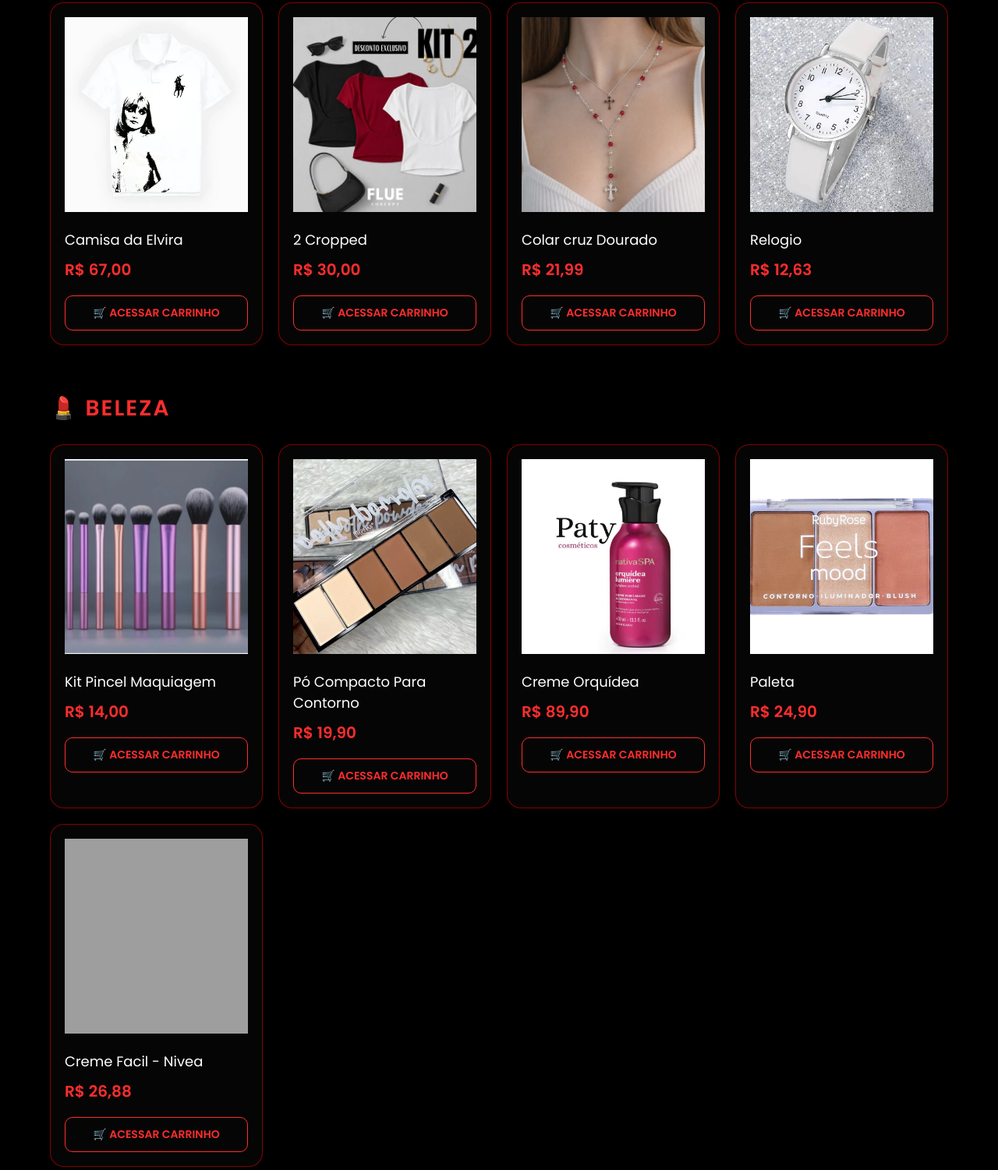
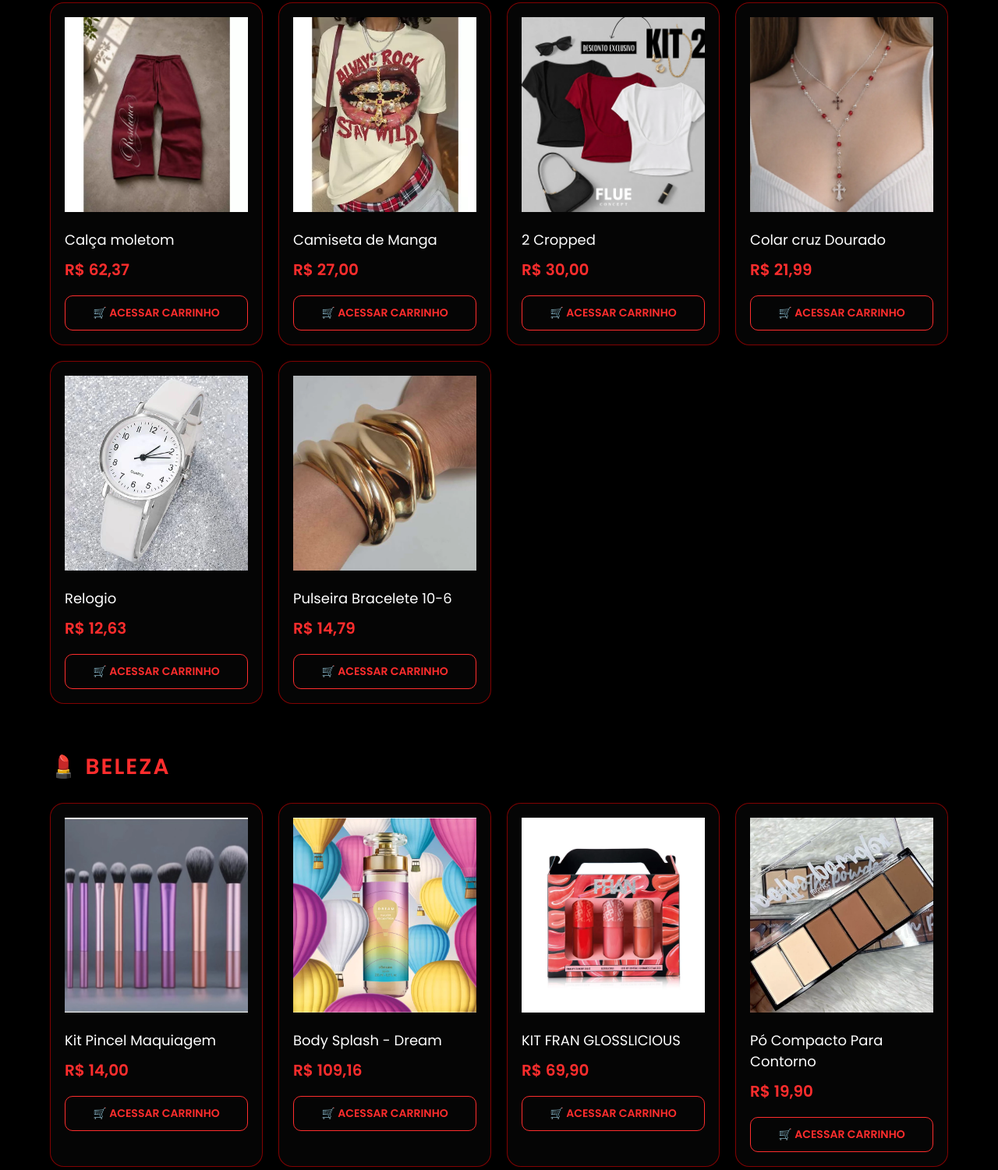
Before and after one commit to KetellynSantos/convite-Kitty, a website: page public/listaPresente.html in a window 1280 px wide. Shown: the part 968-2469 px from the top of the page at 78% size. Drawn offline with nearby package versions, Linux system fonts and the light colour scheme; grey boxes are pictures that could not be loaded.

Commit message:
alteração na lista de presente

```diff
--- a/public/listaPresente.html
+++ b/public/listaPresente.html
@@ -103,6 +103,26 @@
             <div class="grid-presentes">
 
                 <div class="card">
+                     <img src="assets/img/calcamoletom.webp">
+                    <h3>Calça moletom</h3>
+                    <span>R$ 62,37</span>
+
+                    <a href="https://shopee.com.br/Cal%C3%A7a-de-Moletom-Wed-leg-Baddy-Y2k-StreetStyle-Estampada-Resilience-Promo%C3%A7%C3%A3o-Moda-Streetwear-Algod%C3%A3o-Premium-i.1164908670.58264424382?extraParams=%7B%22display_model_id%22%3A149793688364%2C%22model_selection_logic%22%3A3%7D&sp_atk=4f21a64c-457c-404b-ab77-ba2ceaa1f016&xptdk=4f21a64c-457c-404b-ab77-ba2ceaa1f016">
+                        🛒 ACESSAR CARRINHO
+                    </a>
+                </div>
+
+                   <div class="card">
+                     <img src="assets/img/Camiseta de Manga.webp">
+                    <h3>Camiseta de Manga</h3>
+                    <span>R$ 27,00</span>
+
+                    <a href="https://shopee.com.br/Camiseta-de-Manga-Curta-Solta-com-Estampa-de-L%C3%A1bios-Feminina-Para-Voltar-%C3%A0s-Aulas-T_shirt-Stretwear-i.1060065936.58261938652?extraParams=%7B%22display_model_id%22%3A169416910886%2C%22model_selection_logic%22%3A3%7D&sp_atk=d752c9ab-c814-48a4-b8fd-efe7f1fb0147&xptdk=d752c9ab-c814-48a4-b8fd-efe7f1fb0147">
+                        🛒 ACESSAR CARRINHO
+                    </a>
+                </div>
+                <!--
+                  <div class="card">
                      <img src="assets/img/elvira.webp">
                     <h3>Camisa da Elvira</h3>
                     <span>R$ 67,00</span>
@@ -111,7 +131,7 @@
                         🛒 ACESSAR CARRINHO
                     </a>
                 </div>
-                <!--
+
                 <div class="card">
                      <img src="assets/img/pulseiras.webp">
                     <h3>Pulseiras "ouro" - 1kit</h3>
@@ -161,6 +181,16 @@
                     </a>
                 </div>
 
+                  <div class="card">
+                    <img src="assets/img/pulseira.webp">
+                    <h3>Pulseira Bracelete 10-6</h3>
+                    <span>R$ 14,79</span>
+
+                    <a href="https://shopee.com.br/Pulseira-Bracelete-Aberto-e-Largo-para-Mulheres-%E2%80%93-Estilo-Statement-Minimalista-e-Moderno-i.1676418145.58257193321?extraParams=%7B%22display_model_id%22%3A179414682146%2C%22model_selection_logic%22%3A3%7D">
+                        🛒 ACESSAR CARRINHO
+                    </a>
+                </div>
+
             </div>
 
         </section>
@@ -179,6 +209,26 @@
                     <span>R$ 14,00</span>
 
                     <a href="https://shopee.com.br/ANA1108-Conjunto-De-Pinc%C3%A9is-De-Maquiagem-Profissional-De-8-Unidades-De-Cont%C3%A9m-Pincel-De-P%C3%B3-i.1526028952.22494147556?extraParams=%7B%22display_model_id%22%3A169718043499%2C%22model_selection_logic%22%3A3%7D&sp_atk=c9cb7b6c-eec1-449c-a385-2a4165c5b6b0&xptdk=c9cb7b6c-eec1-449c-a385-2a4165c5b6b0">
+                        🛒 ACESSAR CARRINHO
+                    </a>
+                </div>
+
+                <div class="card">
+                    <img src="assets/img/Body Splash.webp">
+                    <h3> Body Splash - Dream</h3>
+                    <span>R$ 109,16</span>
+
+                    <a href="https://shopee.com.br/Dream-Viagem-Encantada-Body-Splash-Desodorante-Col%C3%B4nia-200ml-i.1345897953.18697887506?extraParams=%7B%22display_model_id%22%3A199166823650%2C%22model_selection_logic%22%3A3%7D">
+                        🛒 ACESSAR CARRINHO
+                    </a>
+                </div>
+
+                 <div class="card">
+                    <img src="assets/img/glosslicious-fran-by-franciny-ehlke-01.webp">
+                    <h3>KIT FRAN GLOSSLICIOUS</h3>
+                    <span>R$ 69,90</span>
+
+                    <a href="https://franbyfr.com.br/products/kit-fran-glosslicious-by-franciny-ehlke?variant=42357330870406">
                         🛒 ACESSAR CARRINHO
                     </a>
                 </div>
```
Also changed, not shown: public/index.html (+1 -3 lines), public/assets/img/Body Splash.webp (added), public/assets/img/Camiseta de Manga.webp (added), public/assets/img/calcamoletom.webp (added), public/assets/img/glosslicious-fran-by-franciny-ehlke-01.webp (added), public/assets/img/pulseira.webp (added).
